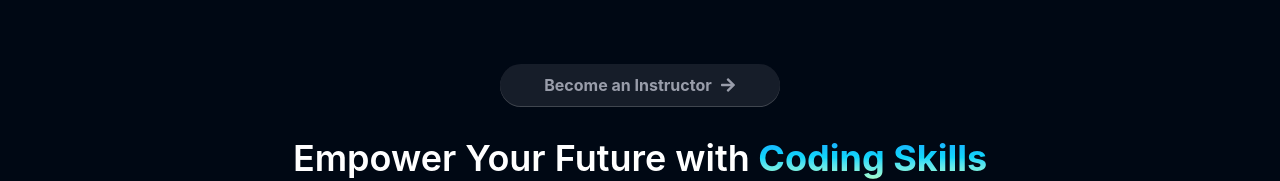
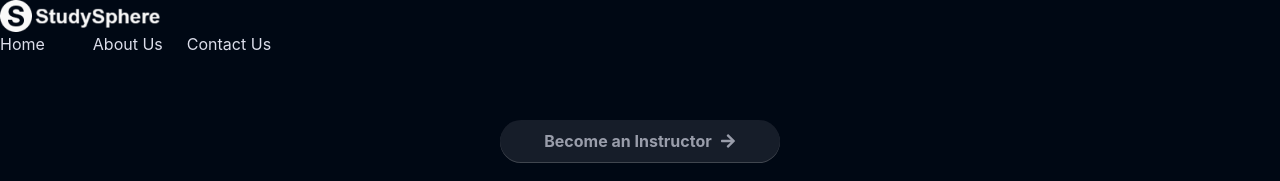
Before and after one commit to lokeshloki3/edtech-full, a React (Vite) app: page / in a window 1280 px wide. Shown: the top 181 px of the page. Built offline with nearby package versions, Linux system fonts and the light colour scheme.

Commit message:
Navbar created

```diff
--- a/src/App.jsx
+++ b/src/App.jsx
@@ -1,10 +1,12 @@
 import { Route, Routes } from "react-router-dom";
 import Home from "./pages/Home";
+import Navbar from "./components/common/Navbar";
 
 function App() {
 
   return (
     <div className="w-screen min-h-screen bg-richblack-900 flex flex-col font-inter">
+      <Navbar />
       <Routes>
         <Route path="/" element={<Home />} />
       </Routes>
--- /dev/null
+++ b/src/components/common/Navbar.jsx
@@ -0,0 +1,38 @@
+import React from "react"
+import { Link } from "react-router-dom"
+import logo from "../../assets/Logo/Logo-Full-Light.png"
+import { NavbarLinks } from "../../data/navbar-links"
+
+const Navbar = () => {
+    return (
+        <div>
+            <div>
+                <Link to='/'>
+                    <img src={logo} width={160} height={42} loading="lazy" />
+                </Link>
+
+                <nav>
+                    <ul className="flex gap-x-6 text-richblack-25">
+                        {
+                            NavbarLinks.map((link, index) => {
+                                return (
+                                    <li key={index}>
+                                        {
+                                            link.title === "Catalog" ? (<div></div>) : (<Link to={link?.path}>
+                                                <p>
+                                                    {link.title}
+                                                </p>
+                                            </Link>)
+                                        }
+                                    </li>
+                                )
+                            })
+                        }
+                    </ul>
+                </nav>
+            </div>
+        </div>
+    )
+}
+
+export default Navbar
```
Also changed, not shown: src/assets/Logo/Logo-Full-Dark.png, src/assets/Logo/Logo-Full-Light.png.
